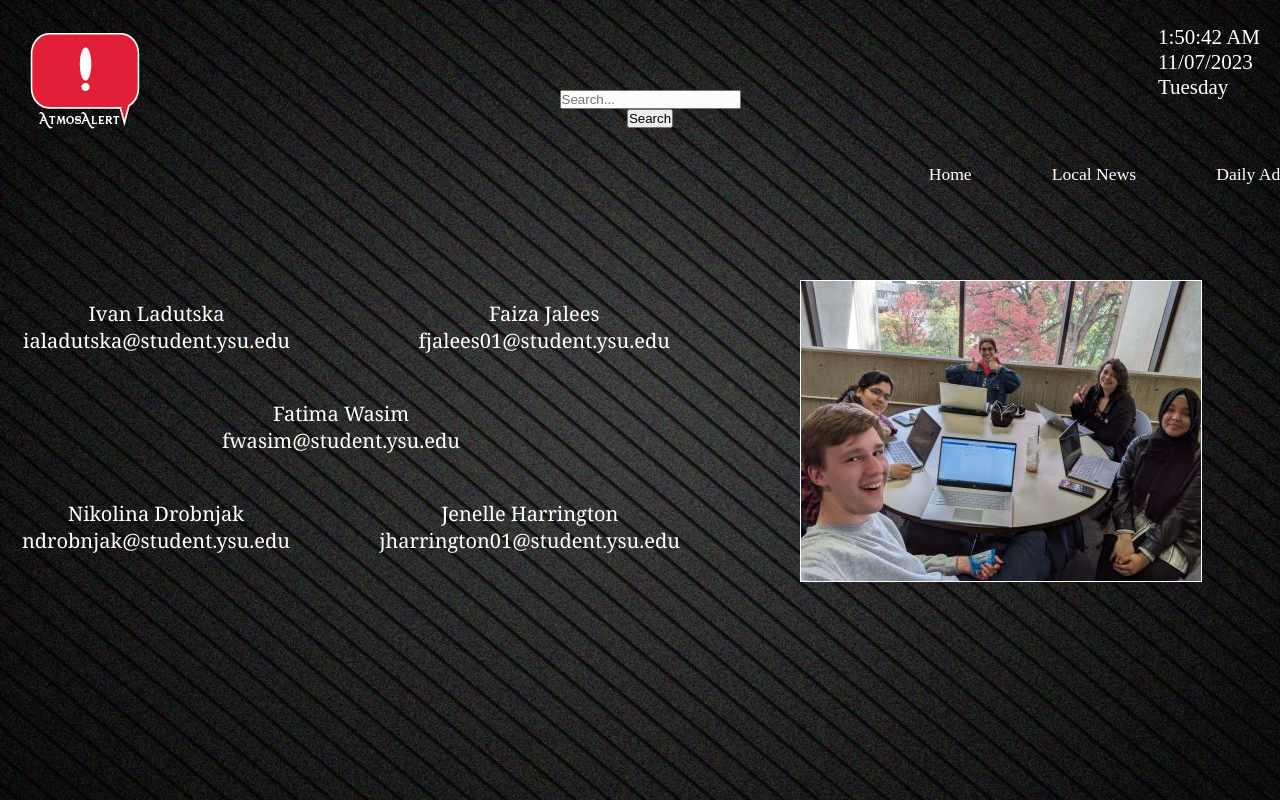
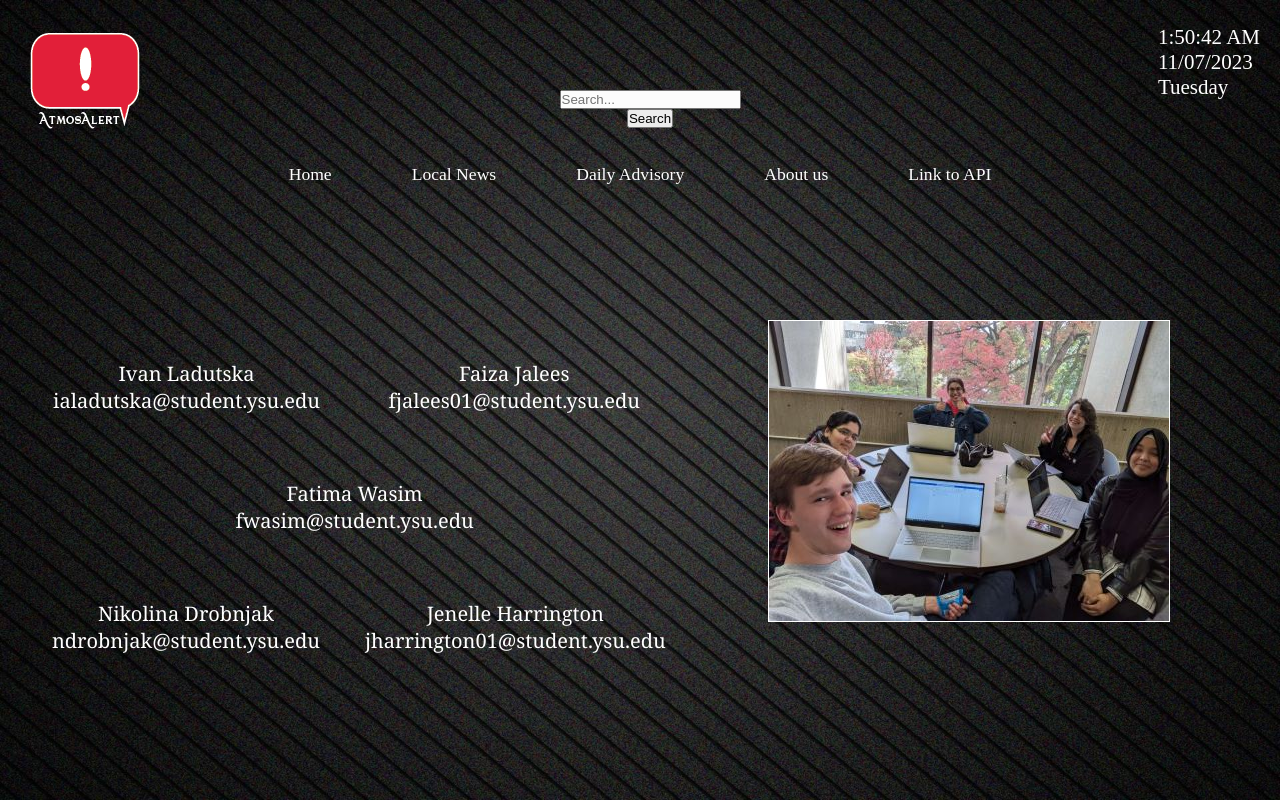
Before and after one commit to ILadutska/React-Weather-Channel, a React (Create React App) app: page /React-Weather-Channel/about in a window 1280 px wide. Built offline with nearby package versions, Linux system fonts and the light colour scheme.

Commit message:
Fixed the resolution of About Us page

```diff
--- a/src/App.css
+++ b/src/App.css
@@ -80,7 +80,7 @@
   padding: 10px;
 }
 
-.search-input {
+ .search-input {
   display: flex;
   align-items: center;
   justify-content: space-between;
--- a/src/pages/AboutPage.css
+++ b/src/pages/AboutPage.css
@@ -70,8 +70,8 @@
 
   .image-container .group {
     position: absolute;
-    top: 280px;
-    left: 800px;
+    top: 40%;
+    left: 60%;
     border: 1.75px solid #fff;
   }
 
@@ -95,8 +95,8 @@
     font-family:Cambria, Cochin, Georgia, Times, 'Times New Roman', serif;
     font-style: normal;
     position: absolute;
-    top: 300px;
-    right: 990px;
+    top: 45%;
+    right: 75%;
     text-align: center;
   }
 
@@ -107,8 +107,8 @@
     font-family:Cambria, Cochin, Georgia, Times, 'Times New Roman', serif;
     font-style: normal;
     position: absolute;
-    top: 300px;
-    right: 610px;
+    top: 45%;
+    right: 50%;
     text-align: center;
   }
 
@@ -119,8 +119,8 @@
     font-family:Cambria, Cochin, Georgia, Times, 'Times New Roman', serif;
     font-style: normal;
     position: absolute;
-    top: 400px;
-    right: 820px;
+    top: 60%;
+    right: 63%;
     text-align: center;
   }
 
@@ -132,8 +132,8 @@
     font-family:Cambria, Cochin, Georgia, Times, 'Times New Roman', serif;
     font-style: normal;
     position: absolute;
-    top: 500px;
-    right: 990px;
+    top: 75%;
+    right: 75%;
     text-align: center;
   }
 
@@ -144,7 +144,7 @@
     font-family:Cambria, Cochin, Georgia, Times, 'Times New Roman', serif;
     font-style: normal;
     position: absolute;
-    top: 500px;
-    right: 600px;
+    top: 75%;
+    right: 48%;
     text-align: center;
   }
--- a/src/pages/AboutPage.js
+++ b/src/pages/AboutPage.js
@@ -22,9 +22,10 @@ function Testing() {
 
     return (
         <div style={homeStyle}>
+            <Navbar></Navbar>
             <div className="App">
 
-                <Navbar></Navbar>
+
 
                     <div className="image-container">
                         <div className="DateTimeDaynew">
--- a/src/pages/DailyAdvisory.js
+++ b/src/pages/DailyAdvisory.js
@@ -21,9 +21,11 @@ function DailyAdvisory() {
 
 	return (
 		<div style={homeStyle}>
+			<Navbar></Navbar>
 			<div className="App">
-				<Navbar></Navbar>
+
 				<div className="search-container">
+
 					<input type="text" placeholder="Search..."></input>
 					<button type="submit">Search</button></div>
 
--- a/src/pages/LocalNews.js
+++ b/src/pages/LocalNews.js
@@ -21,9 +21,10 @@ function LocalNews() {
 
     return (
         <div style={homeStyle}>
+             <Navbar></Navbar>
             <div className="App">
 
-                <Navbar></Navbar>
+
 
                 <div className="image-container">
                     <div className="DateTimeDay">
```
